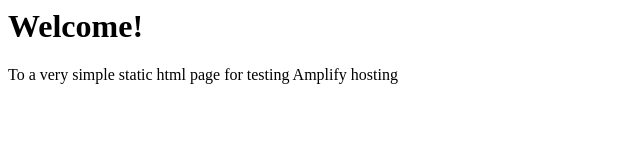
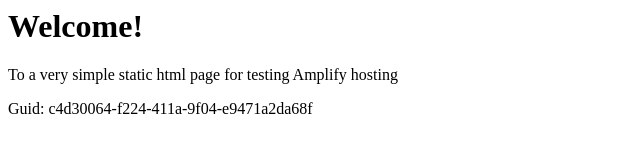
Before and after one commit to aws-aemilia-sin/Github-PR-Commit-Integration-Test-DoNotTouch-GitHubAutoBuildCanaryTest-v1-preprod-ap-southeast-1, a website: page src/index.html in a window 1280 px wide. Shown: the whole page, without its empty margins (0-640 px from the left). Drawn offline with Linux system fonts and the light colour scheme.

Commit message:
commit from integ tests

```diff
--- a/src/index.html
+++ b/src/index.html
@@ -1,3 +1,5 @@
+
+
 <html lang="en">
 
 <head>
@@ -10,6 +12,6 @@
 <body>
     <h1>Welcome!</h1>
     <p>To a very simple static html page for testing Amplify hosting</p>
-</body>
+    <p>Guid: c4d30064-f224-411a-9f04-e9471a2da68f</p></body>
 
 </html>
```
